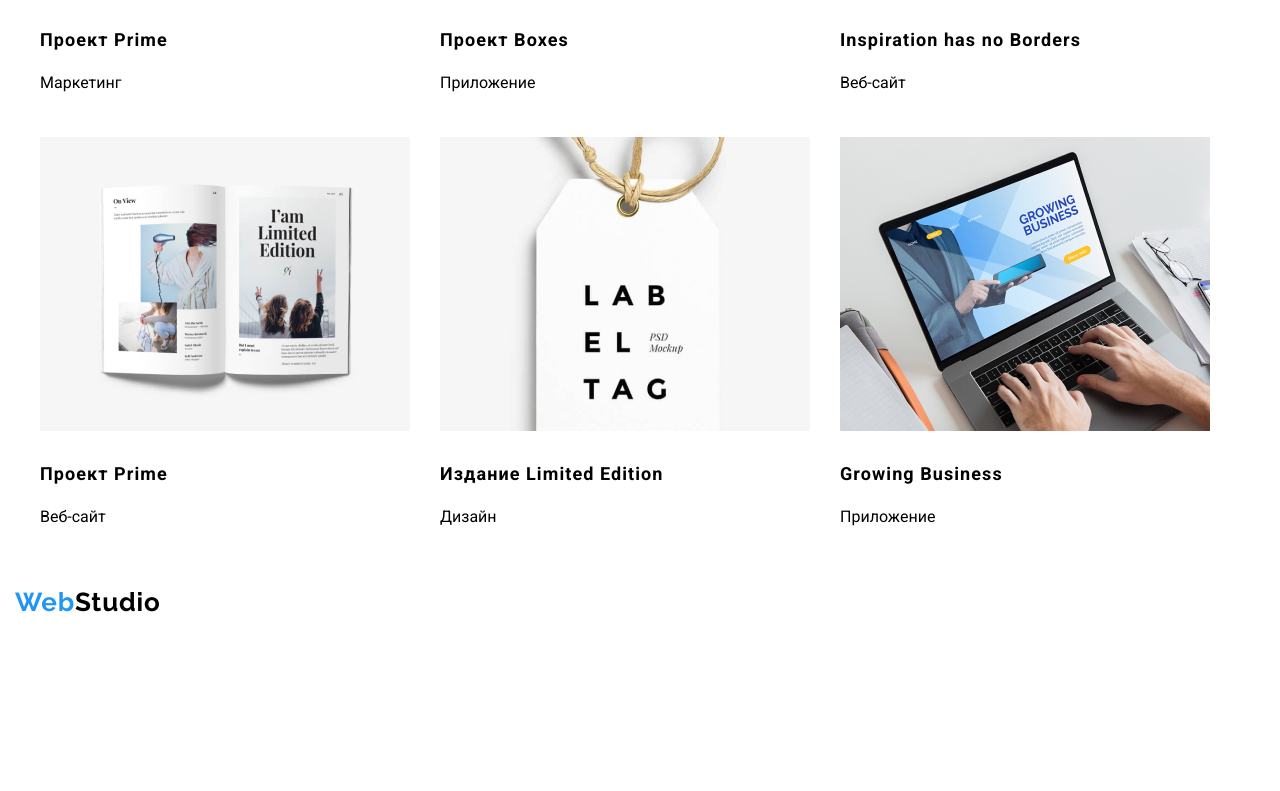
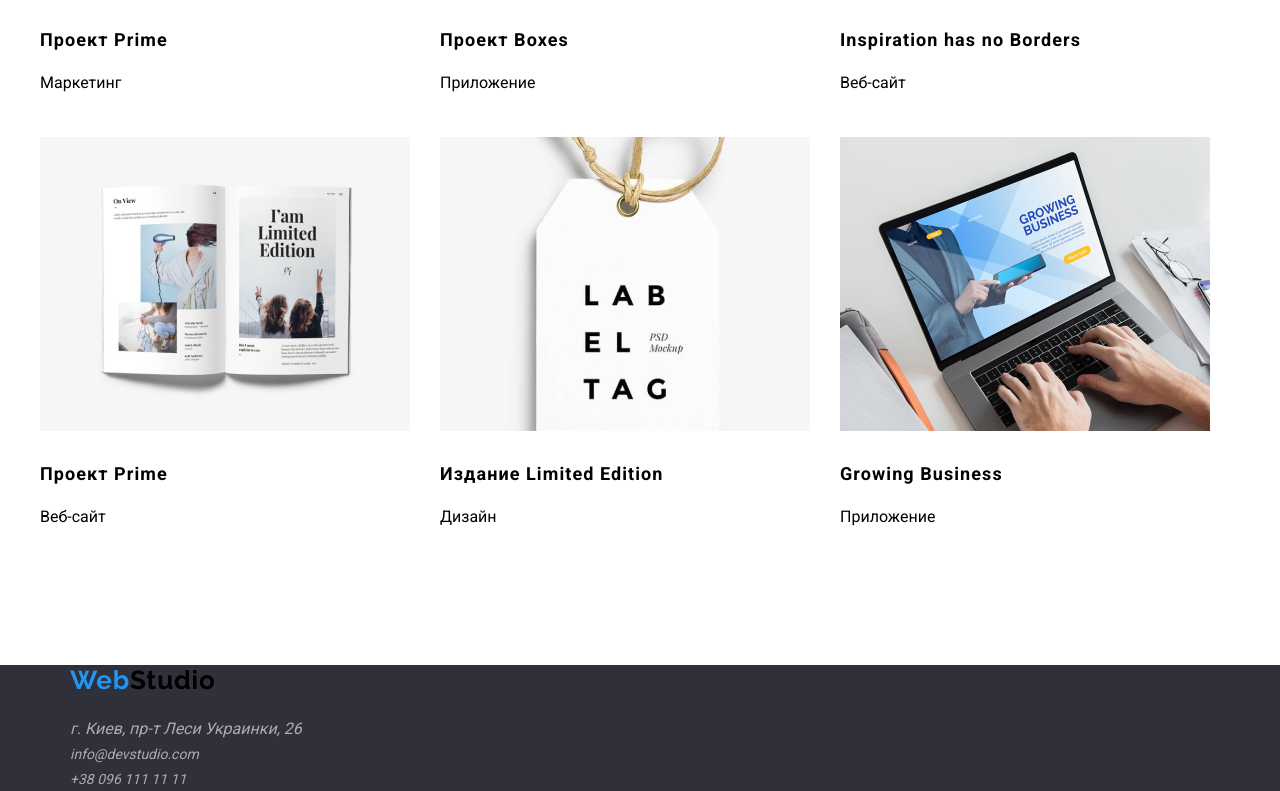
Before and after one commit to mionika/goit-markup-hw-03, a plain HTML site: page portfolio.html in a window 1280 px wide. Shown: the part 1045-1836 px from the top of the page. Before the commit the page ends 1758 px from the top, so only its background shows below. Drawn offline with nearby package versions, Linux system fonts and the light colour scheme.

Commit message:
Update portfolio.css

```diff
--- a/css/portfolio.css
+++ b/css/portfolio.css
@@ -230,6 +230,19 @@
   color: var(--primary-text-color);
   margin-top: 4px;
 }
+.container-footer{
+  width: 1200px;
+  box-sizing: border-box;
+  margin-left: auto;
+  margin-right: auto;
+  background-color:#2F303A;
+  padding-left: 15px;
+  padding-right: 15px;
+}
+.footer{
+  margin-top: 94px;
+  background-color: #2F303A;
+}
 .address-footer{
   margin-top: 20px;
   line-height: 25px;
```
